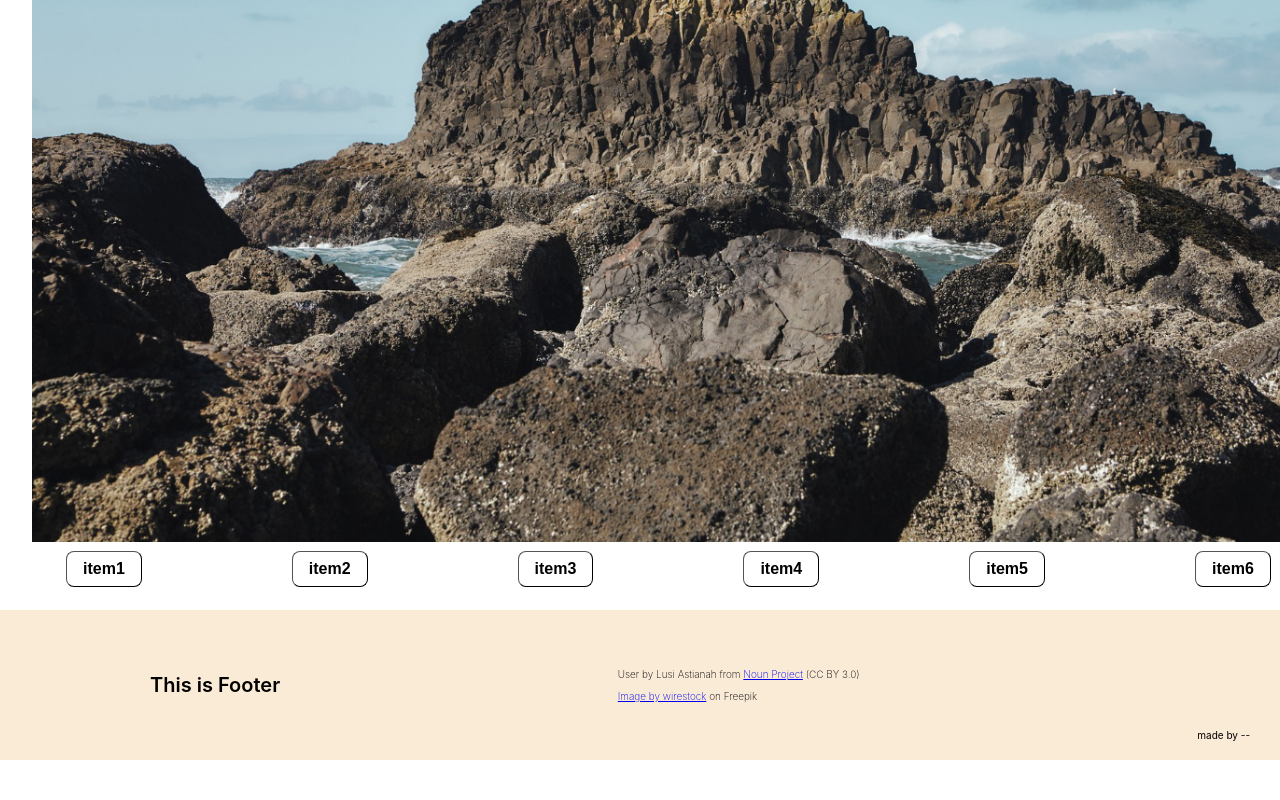
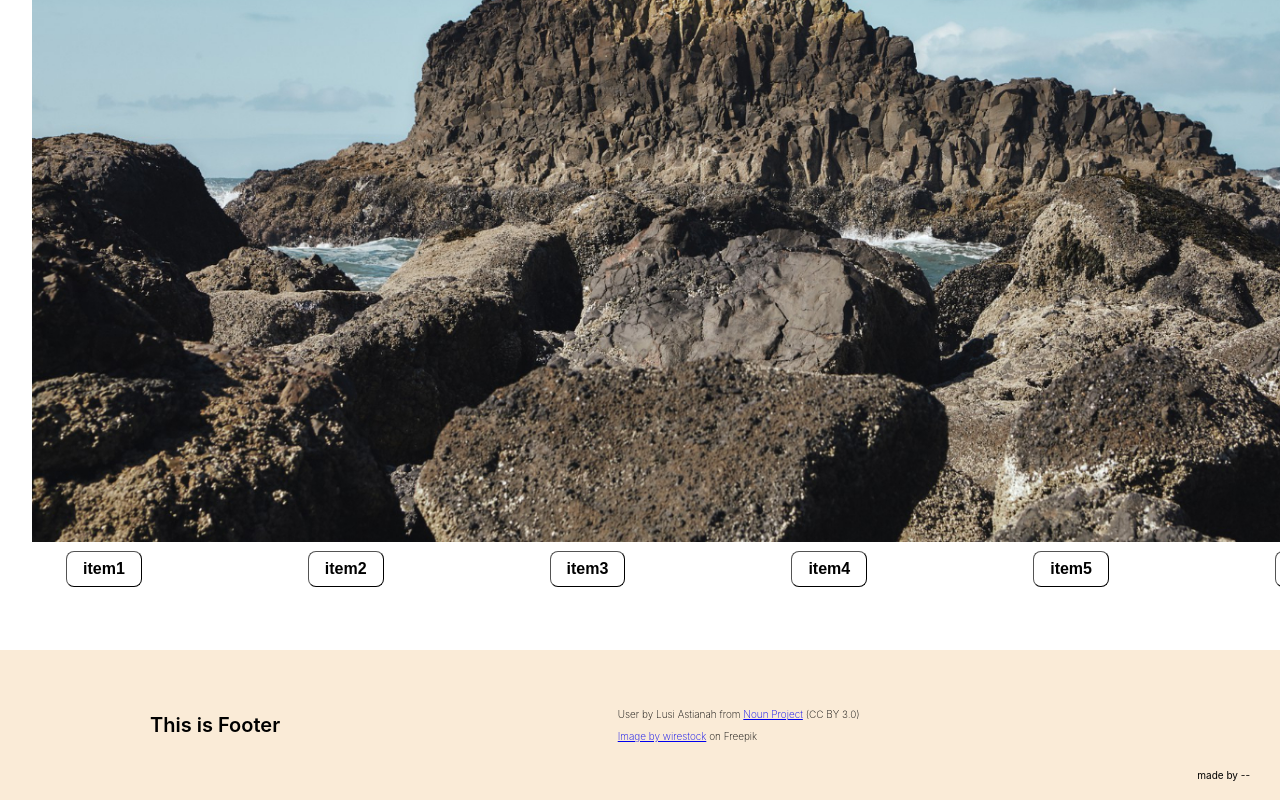
Before and after one commit to Minlee01/1st_miniProject, a React (Create React App) app: page /MainPage in a window 1280 px wide. Shown: the part 495-1295 px from the top of the page. Before the commit the page ends 1255 px from the top, so only its background shows below. Built offline with nearby package versions, Linux system fonts and the light colour scheme.

Commit message:
"made" HorizontalScroll

```diff
--- a/src/components/HorizonalScroll.jsx
+++ b/src/components/HorizonalScroll.jsx
@@ -4,10 +4,11 @@
 https://velog.io/@071yoon/React-Horizontal-Scroll-%EA%B5%AC%ED%98%84   참고...
 */
 import { ScrollMenu, VisibilityContext } from "react-horizontal-scrolling-menu";
-import React, {useState} from "react";
+import React, {useState, useContext} from "react";
 import styled from "styled-components";
 import 'react-horizontal-scrolling-menu/dist/styles.css';
 
+// ... (imports)
 
 const getItems = () =>
   Array(20)
@@ -15,29 +16,24 @@ const getItems = () =>
     .map((_, ind) => ({ id: `element-${ind}` }));
 
 function HorizontalScroll() {
-  const [items, setItems] = React.useState(getItems);
-  const [selected, setSelected] = React.useState([]);
-  const [position, setPosition] = React.useState(0);
+  const [items, setItems] = useState(getItems);
+  const [selected, setSelected] = useState([]);
 
-  const isItemSelected = (id) => !!selected.find((el) => el === id);
+  const isItemSelected = (id) => selected.includes(id);
 
-  const handleClick =
-    (id) =>
-    ({ getItemById, scrollToItem }) => {
-      const itemSelected = isItemSelected(id);
-
-      setSelected((currentSelected) =>
-        itemSelected
-          ? currentSelected.filter((el) => el !== id)
-          : currentSelected.concat(id)
-      );
-    };
+  const handleClick = (id) => () => {
+    setSelected((currentSelected) =>
+      isItemSelected(id)
+        ? currentSelected.filter((el) => el !== id)
+        : [...currentSelected, id]
+    );
+  };
 
   return (
-    <ScrollMenu LeftArrow={LeftArrow} RightArrow={RightArrow}>
+    <ScrollMenu LeftArrow={ScrollLeftArrow} RightArrow={ScrollRightArrow}>
       {items.map(({ id }) => (
         <Card
-          itemId={id} // NOTE: itemId is required for track items
+          itemId={id}
           title={id}
           key={id}
           onClick={handleClick(id)}
@@ -48,29 +44,24 @@ function HorizontalScroll() {
   );
 }
 
-function LeftArrow() {
-  const { isFirstItemVisible, scrollPrev } =
-    React.useContext(VisibilityContext);
+function ScrollLeftArrow() {
+  const { scrollPrev } = useContext(VisibilityContext);
 
-  return (
-    <LeftArrow onClick = {() => scrollPrev()}>←</LeftArrow>
-  );
+  return <div onClick={() => scrollPrev()}>←</div>;
 }
 
-function RightArrow() {
-  const { isLastItemVisible, scrollNext } = React.useContext(VisibilityContext);
+function ScrollRightArrow() {
+  const { scrollNext } = useContext(VisibilityContext);
 
-  return (
-    <RightArrow onClick = {() => scrollNext()}>→</RightArrow>
-  );
+  return <div onClick={() => scrollNext()}>→</div>;
 }
 
 function Card({ onClick, selected, title, itemId }) {
-  const visibility = React.useContext(VisibilityContext);
+  const visibility = useContext(VisibilityContext);
 
   return (
     <div
-      onClick={() => onClick(visibility)}
+      onClick={() => onClick(itemId)}
       style={{
         width: '160px',
       }}
--- a/src/components/Layout/Header/Header.modules.css
+++ b/src/components/Layout/Header/Header.modules.css
@@ -5,6 +5,7 @@
     width: 100%;
     height: 90px;
     background-color: antiquewhite;
+    margin-bottom: 50px;
 }
 
 .contents {
--- a/src/pages/main/MainPage.jsx
+++ b/src/pages/main/MainPage.jsx
@@ -6,16 +6,34 @@ import MainImage from "../../images/MainImage.jpg";
 
 const Wrapper = styled.div`
     padding: 16px;
-    width: clac(100% - 32px);
+    width: calc(100% - 32px);
     display: flex;
     flex-direction: column;
     justify-content: center;
 `;
 const Image = styled.div`
     padding: 5px 16px;
-    align: center;
+    text-align: center;
 `
+const Container = styled.div`
+    width: 100%;
+    max-width: 1300px;
+    margin-left: 50px;
+    overflow-x: auto; /* Enable horizontal scrolling */
+    white-space: nowrap; /* Prevent buttons from wrapping to the next line */
+    padding-bottom: 16px; /* Add some bottom padding for spacing */
 
+    & > *:not(:last-child) {
+        margin-right: 16px; /* Add some right margin between buttons */
+    }
+
+    flex-direction: row;
+    align-items: center;
+    justify-content: flex-start;
+    height: 60px; /* Adjust the height as needed */
+`;
+
+/*
 const Container = styled.div`
     width: 100%;
     max-width: 1300px;
@@ -27,9 +45,10 @@ const Container = styled.div`
         }
     }
     flex-direction: column;
-    align-iems: center;
+    align-items: center;
     justify-content: space-between;
 `;
+*/
 
 function MainPage(props) {
     const{} = props;
@@ -82,6 +101,30 @@ function MainPage(props) {
                         navigate("/NotFound");
                     }}
                 />
+                <Button
+                    title = "item7"
+                    onClick = {() => {
+                        navigate("/NotFound");
+                    }}
+                />
+                <Button
+                    title = "item8"
+                    onClick = {() => {
+                        navigate("/NotFound");
+                    }}
+                />
+                <Button
+                    title = "item9"
+                    onClick = {() => {
+                        navigate("/NotFound");
+                    }}
+                />
+                <Button
+                    title = "item10"
+                    onClick = {() => {
+                        navigate("/NotFound");
+                    }}
+                />
 
             </Container>
         </Wrapper>
--- a/src/pages/shop/Page5.jsx
+++ b/src/pages/shop/Page5.jsx
@@ -1,18 +1,41 @@
 import React from "react";
+import styled from "styled-components";
 import testContainer from "../../components/testContainer"
 import { useNavigate } from "react-router-dom";
 import HorizontalScroll from "../../components/HorizonalScroll";
 
+
+const Wrapper = styled.div`
+    padding: 20px;
+    bottom: 5px;
+    margin-bottom: 20px;
+    width: calc(100% - 32px);
+    display: flex;
+    flex-direction: column;
+    justify-content: center;
+    background-color: lightgrey;
+`;
+const ContentWrapper= styled.div`
+    min-height: calc(100vh - 100px);
+`;
+
 function Page5(props){
-    //const navigate = useNavigate();
+    const navigate = useNavigate();
 
-    //const{} = props;
+    const{} = props;
         return (
-            <HorizontalScroll />
+            <Wrapper>
+                <ContentWrapper>
+                    <main>
+                    {props.children}
+                    </main>
+                </ContentWrapper>
+                <HorizontalScroll />
+            </Wrapper>
 
     )
 
 
 }
 
-export default Page5
+export default Page5;
```
